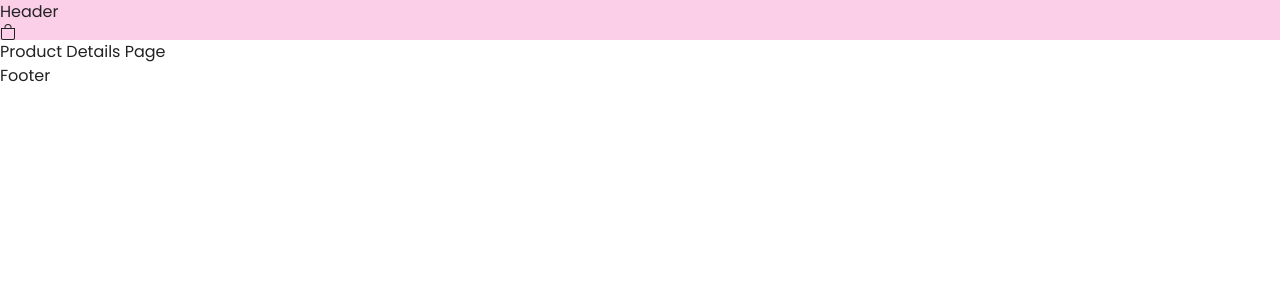
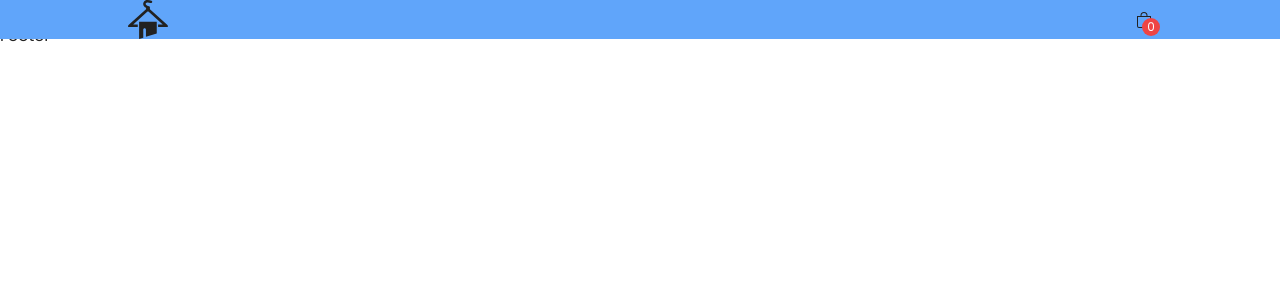
Before and after one commit to haseebzahid1/Ecommerce-shop-stater-main, a React (Create React App) app: page /product/1 in a window 1280 px wide. Shown: the top 300 px of the page. Built offline with nearby package versions, Linux system fonts and the light colour scheme; no server answers.

Commit message:
header add scroll color change

```diff
--- a/src/components/CartItem.js
+++ b/src/components/CartItem.js
@@ -33,7 +33,7 @@ const CartItem = ({ item }) => {
             {/* qty */}
           <div className="flex flex-1 max-w-[100px] items-center h-full border text-primary font-medium">
             {/* minus icon */}
-            <div className="flex-1 h-full flex justify-center items-center cursor-pointer">
+            <div className="flex-1 h-full flex justify-center items-center cursor-pointer ">
             <IoMdRemove onClick={() => decreaseAmount(id)} />
             </div>
             {/* amount */}
--- a/src/components/Header.js
+++ b/src/components/Header.js
@@ -1,17 +1,37 @@
-import React, { useContext } from "react";
+import React, { useContext, useEffect, useState } from "react";
 import { SidebarContext } from "../contexts/SidebarContext";
 import { BsBag } from "react-icons/bs";
-
+import { Link } from "react-router-dom";
+import Logo from "../img/logo.svg";
+import { CartContext } from "../contexts/CartContext";
 const Header = () => {
+  const [isActive, setIsActive] = useState(false);
   const { isOpen, setIsOpen } = useContext(SidebarContext);
+  const { itemAmount } = useContext(CartContext);
+  // event listner
+  useEffect(()=> {
+    window.addEventListener('scroll', () =>{
+      window.scrollY > 60 ? setIsActive(true) : setIsActive(false);
+    })
+  })
   return (
-    <header className="bg-pink-200">
-      <div>Header</div>
-      <div
-        onClick={() => setIsOpen(!isOpen)}
-        className="cursor-pointer flex relative"
-      >
-        <BsBag className="text-2x1" />
+    <header className={`${isActive ? 'bg-red-400' : 'bg-blue-400'} fixed w-full z-10 transition-all`}>
+      <div className="container mx-auto flex items-center justify-between h-full">
+        {/* logo */}
+        <Link to={"/"}>
+          <div>
+            <img className="w-[40px]" src={Logo} alt="" />
+          </div>
+        </Link>
+        <div
+          onClick={() => setIsOpen(!isOpen)}
+          className="cursor-pointer flex relative"
+        >
+          <BsBag className="text-2x1" />
+          <div className="bg-red-500 absolute -right-2 -bottom-2 text-[12px] w-[18px] h-[18px] text-white rounded-full flex justify-center items-center">
+            {itemAmount}
+          </div>
+        </div>
       </div>
     </header>
   );
--- a/src/contexts/CartContext.js
+++ b/src/contexts/CartContext.js
@@ -5,6 +5,7 @@ export const CartContext = createContext();
 
 const CartProvider = ({ children }) => {
   const [cart, setCart] = useState([]);
+  const [itemAmount, setItemAmount] = useState(0)
 
   const addToCart = (product, id) => {
     const newItem = { ...product, amount: 1 };
@@ -45,28 +46,35 @@ const CartProvider = ({ children }) => {
   // decrese item
 
   const decreaseAmount = (id) => {
-    const cartItem  = cart.find((item) => {
+    const cartItem = cart.find((item) => {
       return item.id === id;
     });
-    if(cartItem) {
+    if (cartItem) {
       const newCart = cart.map((item) => {
-        if(item.id === id){
-          return {...item, amount: cartItem.amount - 1};
-        }else{
+        if (item.id === id) {
+          return { ...item, amount: cartItem.amount - 1 };
+        } else {
           return item;
         }
       });
-      setCart(newCart)
-    }else{
-      if(cartItem.amount < 2) {
-        removeFromCart(id)
-      }
+      setCart(newCart);
+    }
+    if (cartItem.amount < 2) {
+      removeFromCart(id);
     }
   };
 
   return (
     <CartContext.Provider
-      value={{ cart, addToCart, removeFromCart, clearCart, increaseAmount,decreaseAmount }}
+      value={{
+        cart,
+        addToCart,
+        removeFromCart,
+        clearCart,
+        increaseAmount,
+        decreaseAmount,
+        itemAmount
+      }}
     >
       {children}
     </CartContext.Provider>
```
